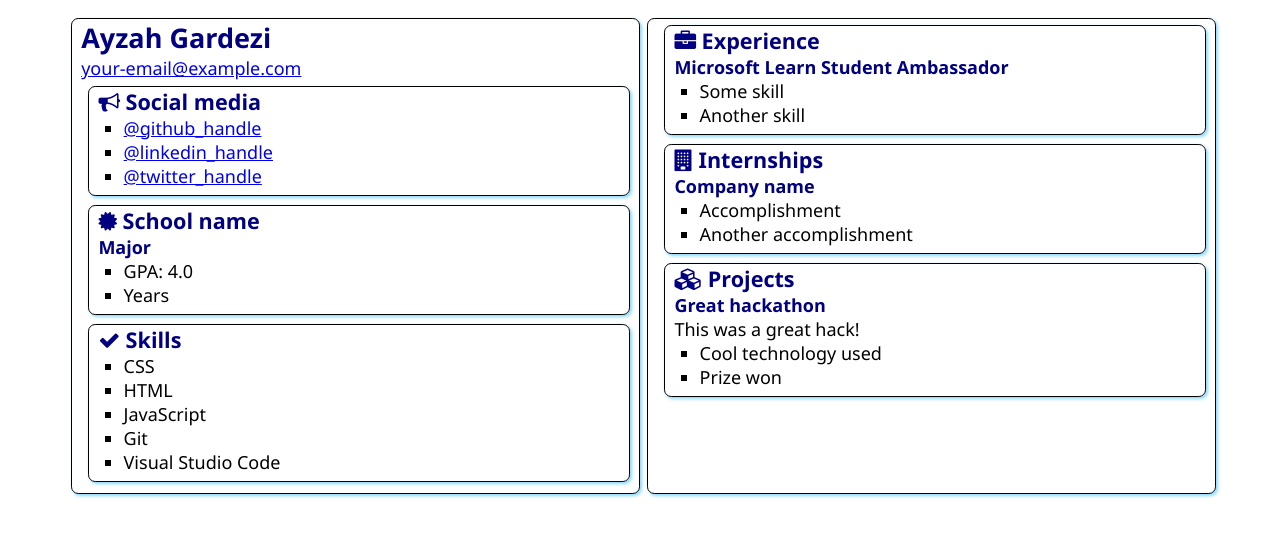
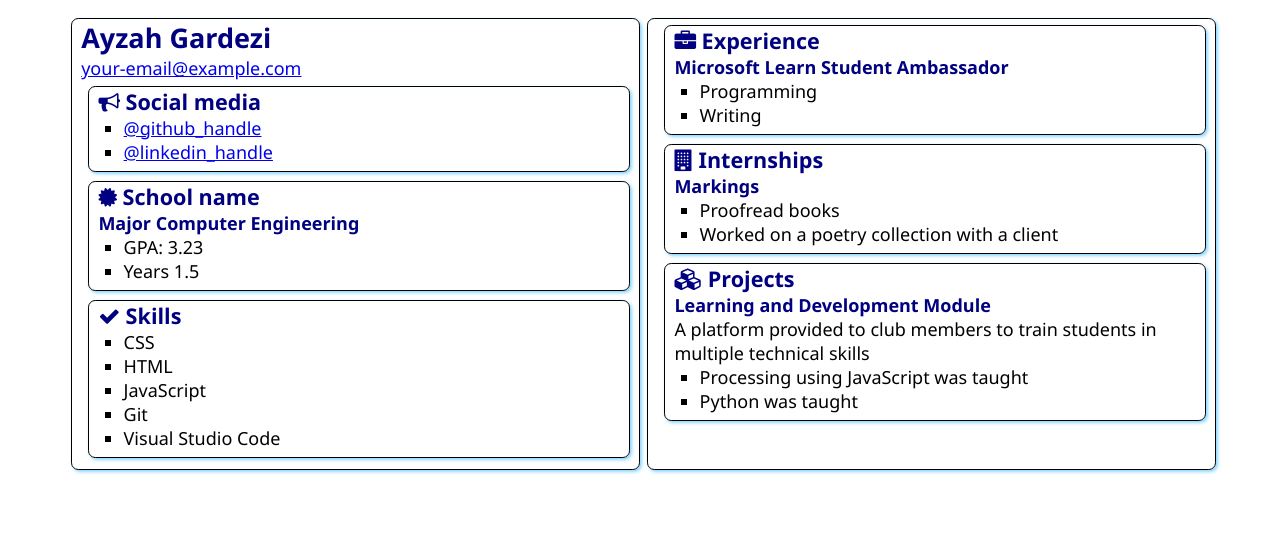
Before and after one commit to AyzahGardezi/SATechnicalOnboarding, a plain HTML site: page src/index.html in a window 1280 px wide. Drawn offline with Linux system fonts and the light colour scheme.

Commit message:
Update index.html

```diff
--- a/src/index.html
+++ b/src/index.html
@@ -21,9 +21,8 @@
                     Social media
                 </h2>
                 <ul>
-                    <li><a href="https://github.com/<handle>">@github_handle</a></li>
-                    <li><a href="https://linkedin.com/in/<handle>">@linkedin_handle</a></li>
-                    <li><a href="https://twitter.com/<handle>">@twitter_handle</a></li>
+                    <li><a href="https://github.com/AyzahGardezi">@github_handle</a></li>
+                    <li><a href="https://www.linkedin.com/in/ayzah-gardezi/">@linkedin_handle</a></li>
                 </ul>
             </section>
 
@@ -33,10 +32,10 @@
                         <i class="fa fa-certificate" aria-hidden="true"></i>
                         School name
                     </h2>
-                    <h3>Major</h3>
+                    <h3>Major Computer Engineering</h3>
                     <ul>
-                        <li>GPA: 4.0</li>
-                        <li>Years</li>
+                        <li>GPA: 3.23</li>
+                        <li>Years 1.5</li>
                     </ul>
                 </div>
             </section>
@@ -63,8 +62,8 @@
                 </h2>
                 <h3>Microsoft Learn Student Ambassador</h3>
                 <ul>
-                    <li>Some skill</li>
-                    <li>Another skill</li>
+                    <li>Programming</li>
+                    <li>Writing</li>
                 </ul>
             </section>
             <section class="box">
@@ -73,10 +72,10 @@
                     Internships
                 </h2>
 
-                <h3>Company name</h3>
+                <h3>Markings</h3>
                 <ul>
-                    <li>Accomplishment</li>
-                    <li>Another accomplishment</li>
+                    <li>Proofread books</li>
+                    <li>Worked on a poetry collection with a client</li>
                 </ul>
             </section>
             <section class="box">
@@ -85,11 +84,11 @@
                     Projects
                 </h2>
 
-                <h3>Great hackathon</h3>
-                <div>This was a great hack!</div>
+                <h3>Learning and Development Module</h3>
+                <div>A platform provided to club members to train students in multiple technical skills</div>
                 <ul>
-                    <li>Cool technology used</li>
-                    <li>Prize won</li>
+                    <li>Processing using JavaScript was taught</li>
+                    <li>Python was taught</li>
                 </ul>
             </section>
         </article>
```
